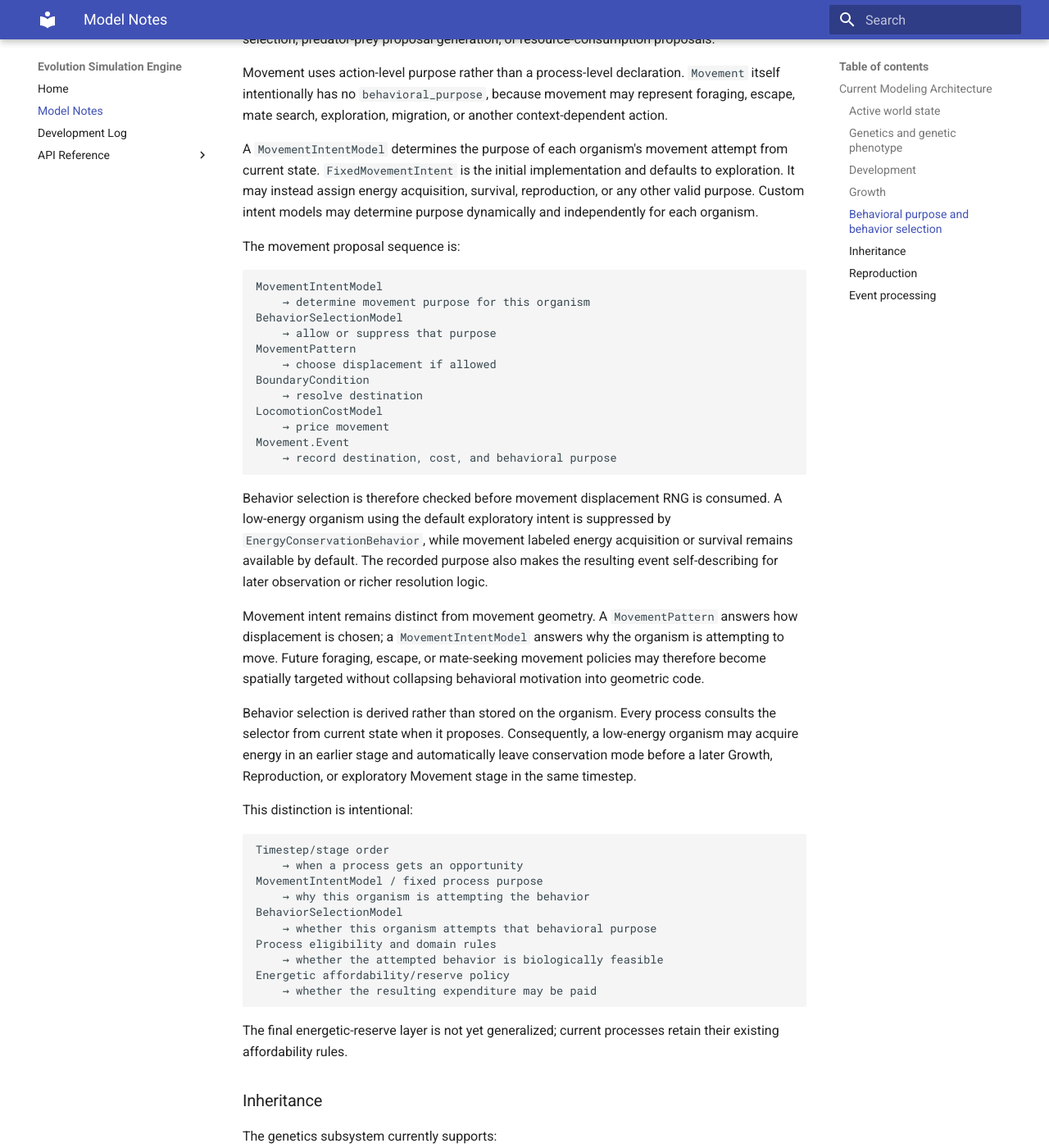
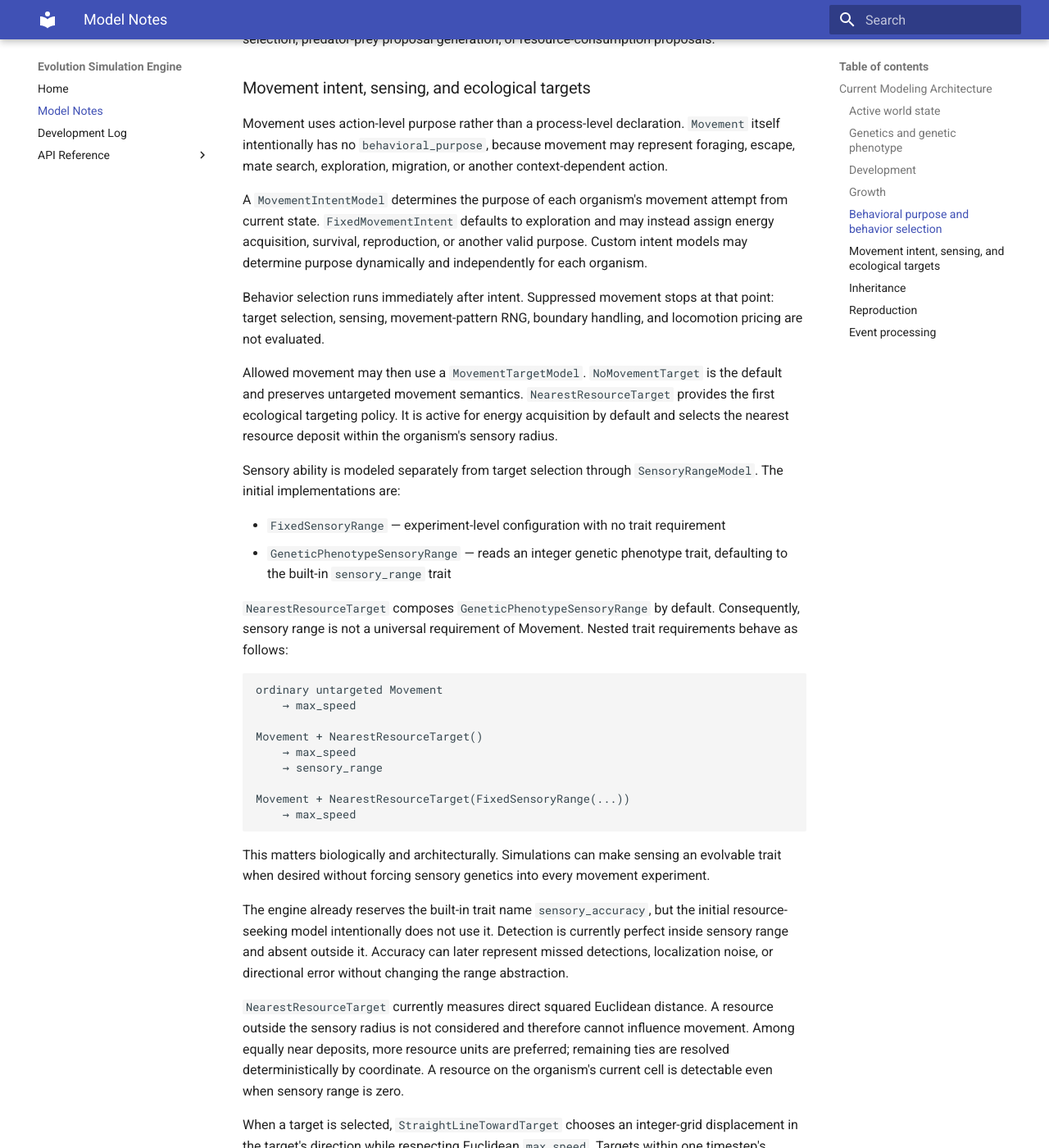
Before and after one commit to abdullahkhan57721/evolution-simulation-engine, an MkDocs documentation site: the page built from docs/model_notes.md, in a window 1280 px wide and 1400 px high, scrolled down 2658 px. Shown: the whole window at 82% size. Built offline with MkDocs 1.6.1 and Material for MkDocs 9.7.7, drawn with Linux system fonts in a browser that asks for light colours; some of the changed text lies outside the part shown.

Commit message:
Document perception and resource targeting architecture

````diff
--- a/docs/model_notes.md
+++ b/docs/model_notes.md
@@ -115,46 +115,119 @@ A suppressed organism therefore does not proceed into growth models,
 reproductive eligibility/parent selection, predator-prey proposal generation,
 or resource-consumption proposals.
 
+### Movement intent, sensing, and ecological targets
+
 Movement uses action-level purpose rather than a process-level declaration.
 `Movement` itself intentionally has no `behavioral_purpose`, because movement
 may represent foraging, escape, mate search, exploration, migration, or another
 context-dependent action.
 
 A `MovementIntentModel` determines the purpose of each organism's movement
-attempt from current state. `FixedMovementIntent` is the initial implementation
-and defaults to exploration. It may instead assign energy acquisition, survival,
-reproduction, or any other valid purpose. Custom intent models may determine
-purpose dynamically and independently for each organism.
+attempt from current state. `FixedMovementIntent` defaults to exploration and
+may instead assign energy acquisition, survival, reproduction, or another valid
+purpose. Custom intent models may determine purpose dynamically and
+independently for each organism.
 
-The movement proposal sequence is:
+Behavior selection runs immediately after intent. Suppressed movement stops at
+that point: target selection, sensing, movement-pattern RNG, boundary handling,
+and locomotion pricing are not evaluated.
+
+Allowed movement may then use a `MovementTargetModel`. `NoMovementTarget` is the
+default and preserves untargeted movement semantics. `NearestResourceTarget`
+provides the first ecological targeting policy. It is active for energy
+acquisition by default and selects the nearest resource deposit within the
+organism's sensory radius.
+
+Sensory ability is modeled separately from target selection through
+`SensoryRangeModel`. The initial implementations are:
+
+- `FixedSensoryRange` — experiment-level configuration with no trait requirement
+- `GeneticPhenotypeSensoryRange` — reads an integer genetic phenotype trait,
+  defaulting to the built-in `sensory_range` trait
+
+`NearestResourceTarget` composes `GeneticPhenotypeSensoryRange` by default.
+Consequently, sensory range is not a universal requirement of Movement. Nested
+trait requirements behave as follows:
+
+```text
+ordinary untargeted Movement
+    → max_speed
+
+Movement + NearestResourceTarget()
+    → max_speed
+    → sensory_range
+
+Movement + NearestResourceTarget(FixedSensoryRange(...))
+    → max_speed
+```
+
+This matters biologically and architecturally. Simulations can make sensing an
+evolvable trait when desired without forcing sensory genetics into every
+movement experiment.
+
+The engine already reserves the built-in trait name `sensory_accuracy`, but the
+initial resource-seeking model intentionally does not use it. Detection is
+currently perfect inside sensory range and absent outside it. Accuracy can later
+represent missed detections, localization noise, or directional error without
+changing the range abstraction.
+
+`NearestResourceTarget` currently measures direct squared Euclidean distance.
+A resource outside the sensory radius is not considered and therefore cannot
+influence movement. Among equally near deposits, more resource units are
+preferred; remaining ties are resolved deterministically by coordinate. A
+resource on the organism's current cell is detectable even when sensory range
+is zero.
+
+When a target is selected, `StraightLineTowardTarget` chooses an integer-grid
+displacement in the target's direction while respecting Euclidean `max_speed`.
+Targets within one timestep's movement capability are reached exactly. More
+distant targets are approached without exceeding the speed disk. If no target
+is selected, Movement falls back to its ordinary `MovementPattern`. For a hungry
+organism this fallback can represent undirected search rather than freezing or
+omniscient navigation.
+
+The resulting proposal sequence is:
 
 ```text
 MovementIntentModel
-    → determine movement purpose for this organism
+    → why is this organism moving?
 BehaviorSelectionModel
-    → allow or suppress that purpose
-MovementPattern
-    → choose displacement if allowed
+    → should it attempt that purpose now?
+MovementTargetModel
+    → is there a relevant target it can detect?
+        ├─ target found → TargetedMovementModel
+        └─ no target    → MovementPattern
 BoundaryCondition
     → resolve destination
 LocomotionCostModel
     → price movement
 Movement.Event
-    → record destination, cost, and behavioral purpose
+    → record purpose, selected target, destination, and cost
 ```
 
-Behavior selection is therefore checked before movement displacement RNG is
-consumed. A low-energy organism using the default exploratory intent is
-suppressed by `EnergyConservationBehavior`, while movement labeled energy
-acquisition or survival remains available by default. The recorded purpose also
-makes the resulting event self-describing for later observation or richer
-resolution logic.
+Movement target coordinates are recorded on `Movement.Event` when a target is
+selected. They are proposal metadata rather than application instructions: the
+event's resolved destination remains the only position applied to the organism.
+This keeps application mechanical while preserving why and toward what the
+movement was proposed for later observation or analysis.
 
-Movement intent remains distinct from movement geometry. A `MovementPattern`
-answers how displacement is chosen; a `MovementIntentModel` answers why the
-organism is attempting to move. Future foraging, escape, or mate-seeking
-movement policies may therefore become spatially targeted without collapsing
-behavioral motivation into geometric code.
+The current resource-seeking implementation is intentionally not toroidal-aware
+at the perception/navigation layer. It uses direct Euclidean target distance and
+direct straight-line approach. Toroidal shortest-path sensing and navigation can
+be added as separate policies rather than hidden inside the first model.
+
+Movement intent, sensing, targeting, and geometry remain distinct:
+
+```text
+MovementIntentModel
+    → why move?
+SensoryRangeModel
+    → how far can targets be detected?
+MovementTargetModel
+    → which detectable target matters?
+TargetedMovementModel / MovementPattern
+    → how is displacement chosen?
+```
 
 Behavior selection is derived rather than stored on the organism. Every process
 consults the selector from current state when it proposes. Consequently, a
@@ -171,6 +244,8 @@ MovementIntentModel / fixed process purpose
     → why this organism is attempting the behavior
 BehaviorSelectionModel
     → whether this organism attempts that behavioral purpose
+Perception and targeting policies
+    → what relevant environmental information can guide the attempt
 Process eligibility and domain rules
     → whether the attempted behavior is biologically feasible
 Energetic affordability/reserve policy
````
